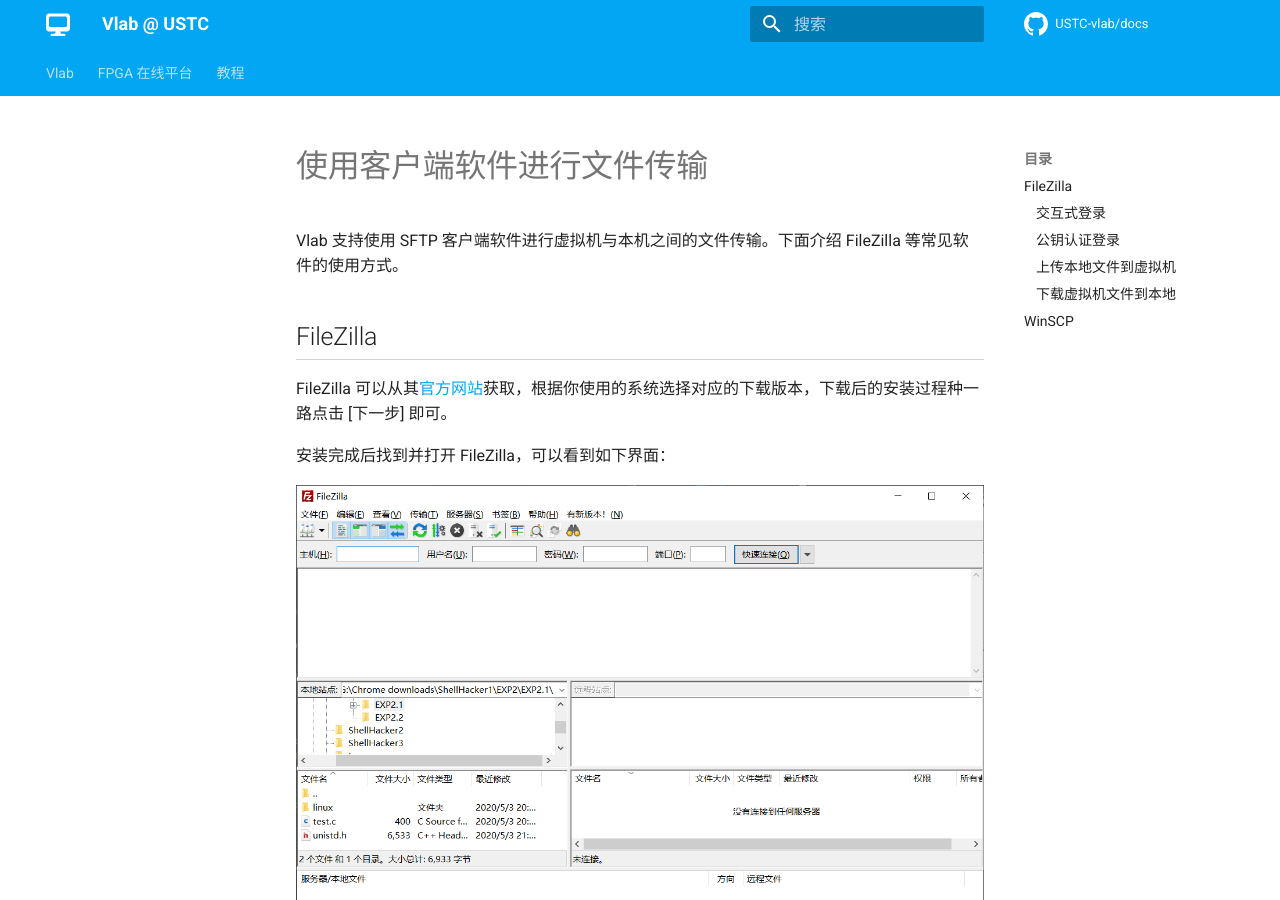
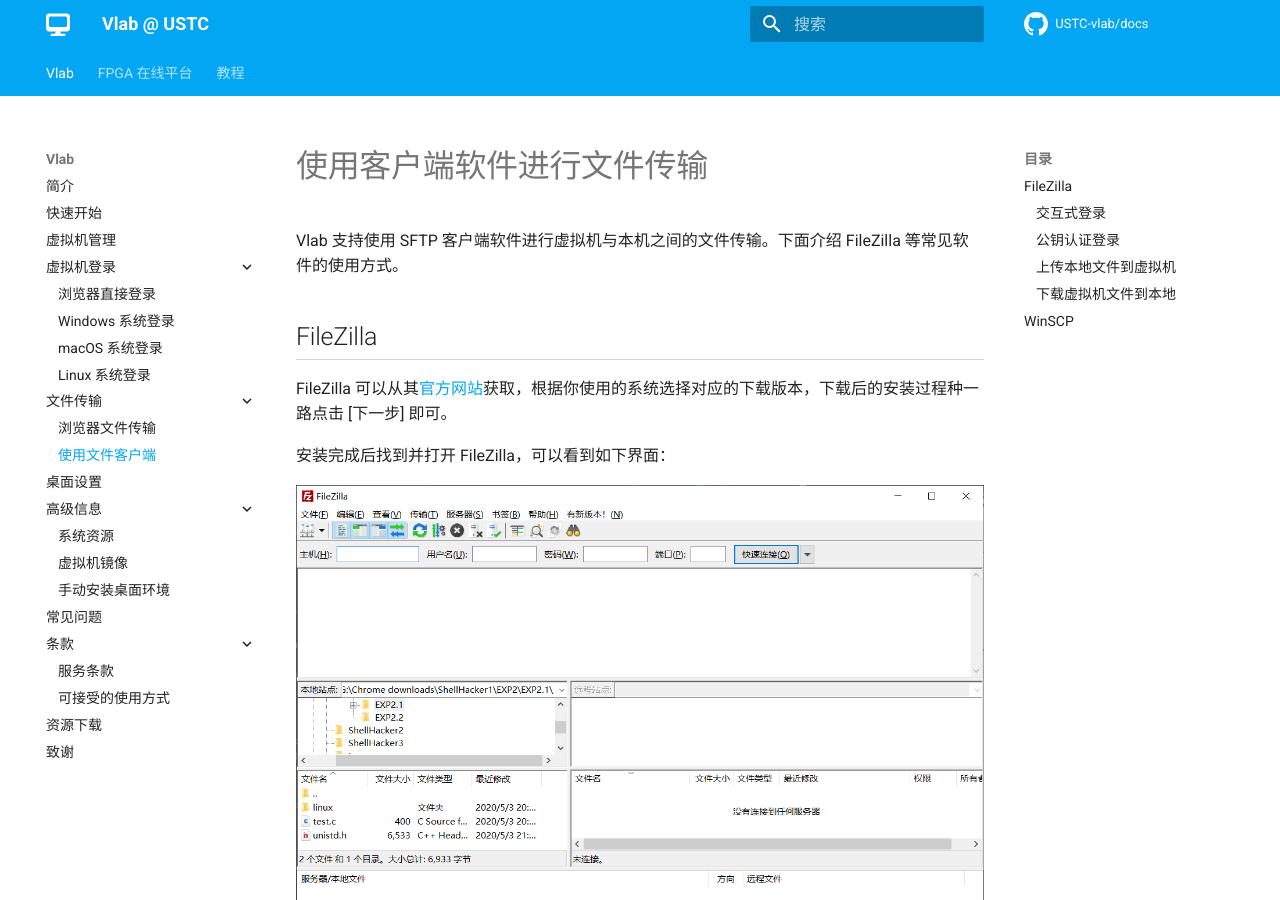
Before and after one commit to USTC-vlab/docs, an MkDocs documentation site: the page built from docs/vm/file-clients.md, in a window 1280 px wide and 900 px high. Built offline with MkDocs 1.6.1 and Material for MkDocs 9.7.7, drawn with Linux system fonts in a browser that asks for light colours; comment, search, counter and statistics services are not loaded; part of the change alters nothing that is shown.

Commit message:
Add file transfer client page to left menu

```diff
--- a/mkdocs.yml
+++ b/mkdocs.yml
@@ -66,7 +66,7 @@ nav:
       - Linux 系统登录: vm/login-linux.md
     - 文件传输:
       - 浏览器文件传输: vm/file-filestash.md
-      # 使用文件客户端: vm/file-clients.md
+      - 使用文件客户端: vm/file-clients.md
     - 桌面设置: vm/desktop-settings.md
     - 高级信息:
       - 系统资源: vm/resources.md
```
